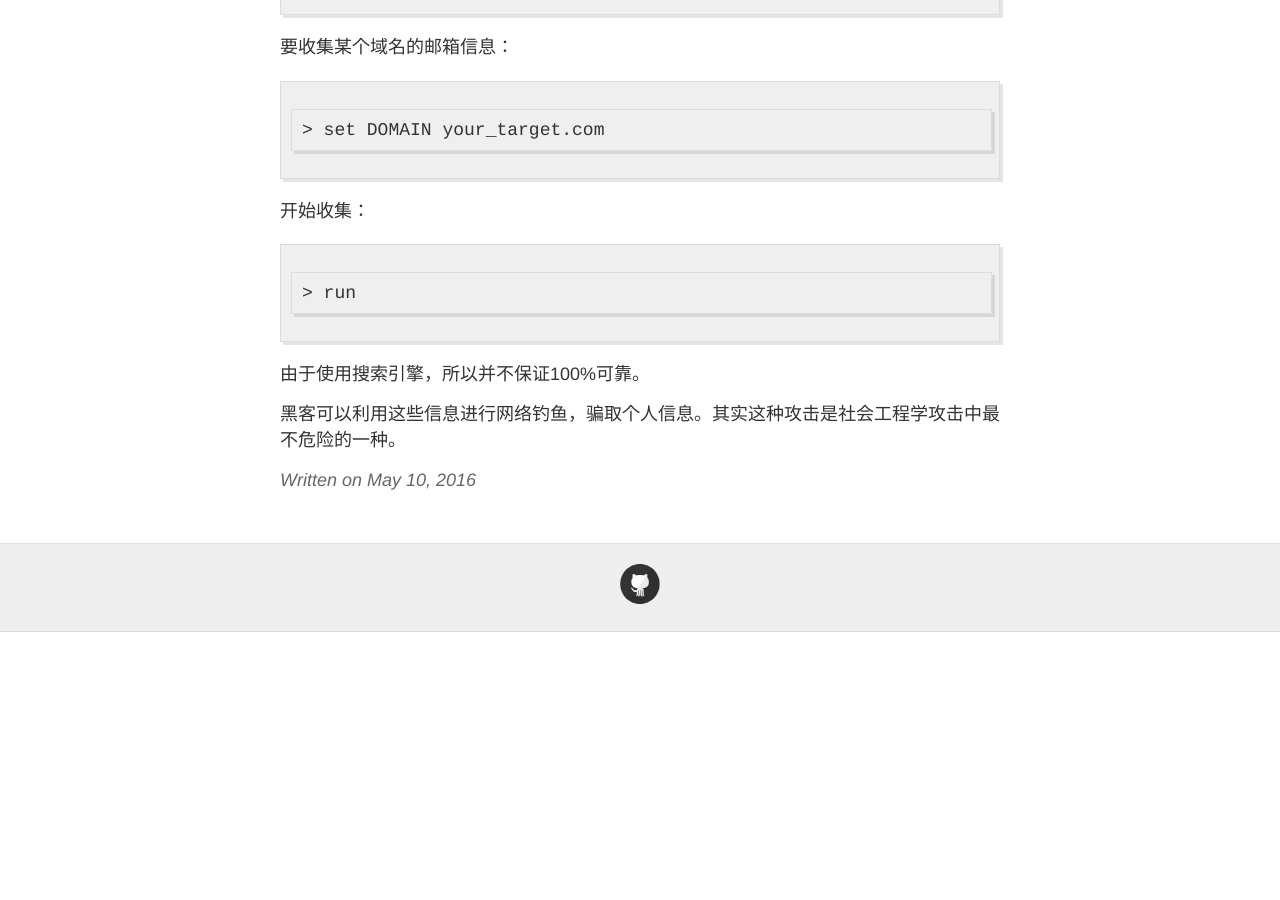
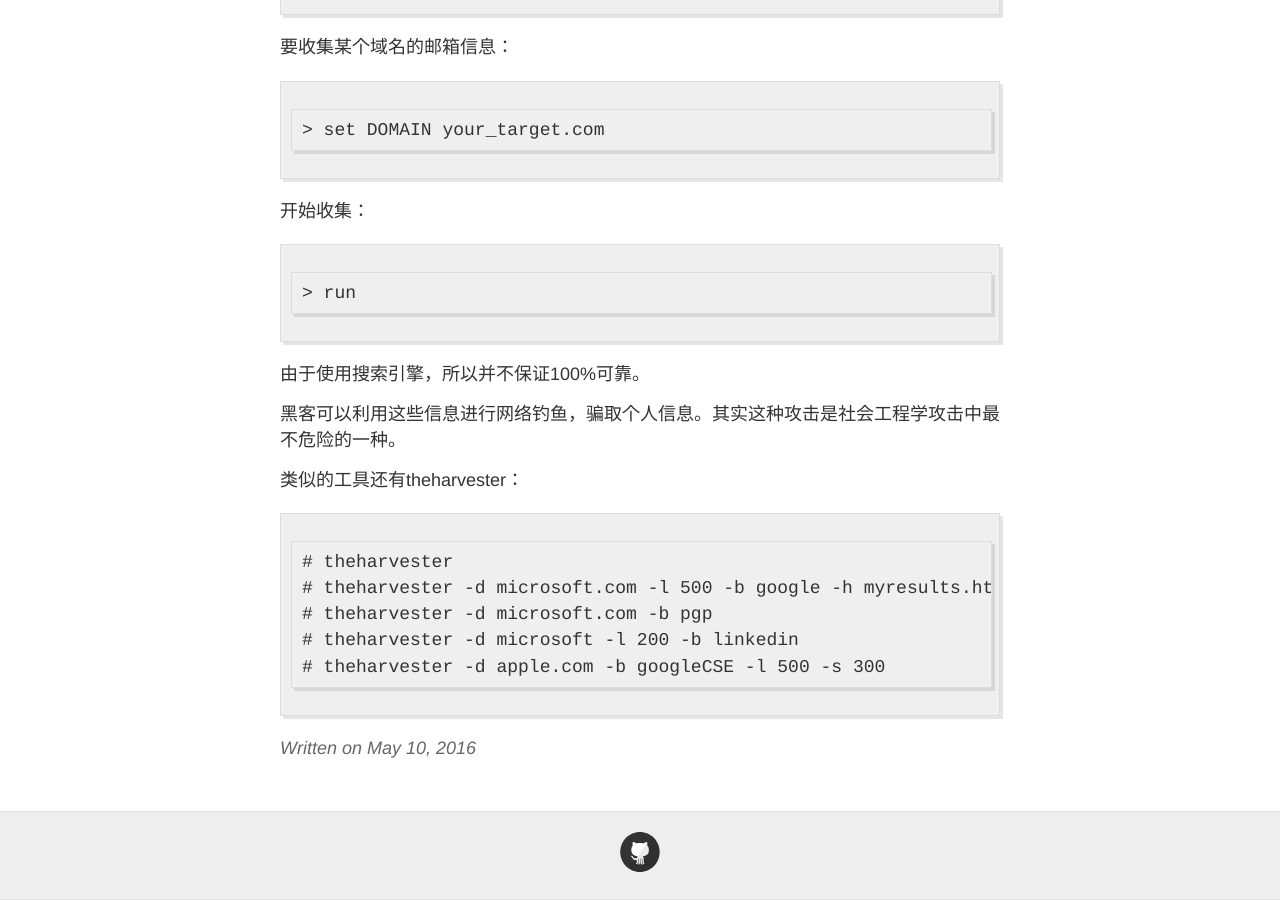
Before and after one commit to tiancode/tiancode.github.io, a Jekyll site: the page built from _posts/2016-5-10-metasploit-search-email-collector.md, in a window 1280 px wide and 900 px high, scrolled down 1666 px. Built offline with Jekyll 4.4.1, drawn with Linux system fonts in a browser that asks for light colours; comment, search, counter and statistics services are not loaded; before the commit the page ends 2298 px from its top, so only the background shows below that.

````diff
--- a/_posts/2016-5-10-metasploit-search-email-collector.md
+++ b/_posts/2016-5-10-metasploit-search-email-collector.md
@@ -58,3 +58,13 @@ msf > use auxiliary/gather/search_email_collector
 由于使用搜索引擎，所以并不保证100%可靠。
 
 黑客可以利用这些信息进行网络钓鱼，骗取个人信息。其实这种攻击是社会工程学攻击中最不危险的一种。
+
+类似的工具还有theharvester：
+
+```
+# theharvester
+# theharvester -d microsoft.com -l 500 -b google -h myresults.html
+# theharvester -d microsoft.com -b pgp
+# theharvester -d microsoft -l 200 -b linkedin
+# theharvester -d apple.com -b googleCSE -l 500 -s 300
+```
````
Also changed, not shown: _posts/2016-5-13-send-mess-email-setoolkit.md (added, +42 -0 lines), images/2016/5/Screen Shot 2016-05-14 at 14.40.42.png (added), images/2016/5/Screen Shot 2016-05-14 at 14.44.48.png (added), images/2016/5/Screen Shot 2016-05-14 at 14.57.05.png (added), images/2016/5/Screen Shot 2016-05-14 at 15.06.02.png (added), 1 other file.
